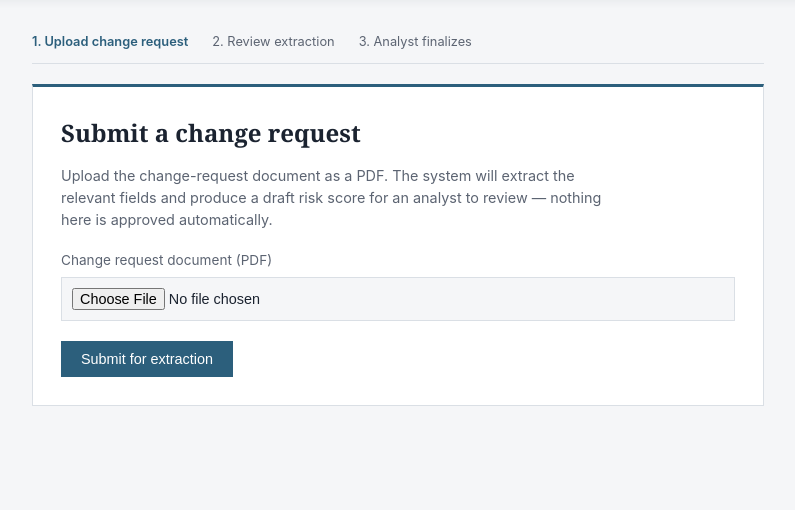
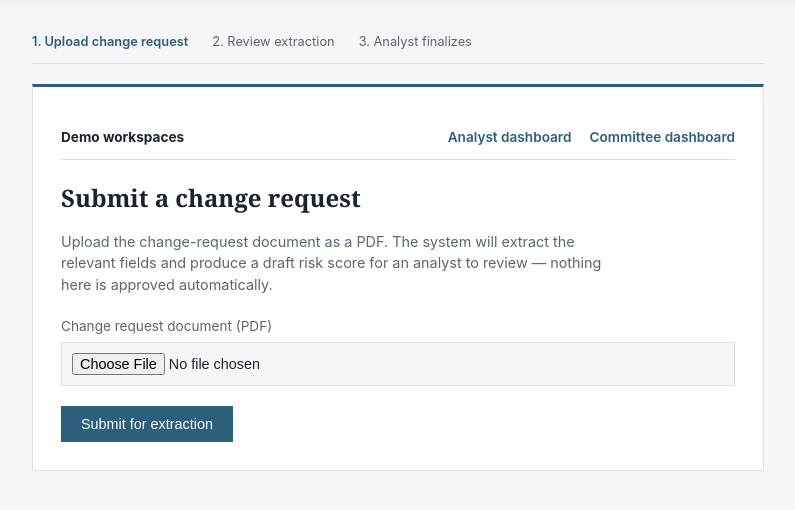
Before and after one commit to ebtenorio-myridius/geniushack3, a FastAPI app: page /intake in a window 1280 px wide. Shown: the part 91-601 px from the top of the page, without its empty margins (242-1037 px from the left). Run offline with FastAPI, Linux system fonts and the light colour scheme; some libraries are stand-ins or nearby versions.

Commit message:
Add analyst and committee workspaces

```diff
--- a/src/app/routers/intake.py
+++ b/src/app/routers/intake.py
@@ -21,6 +21,45 @@ _MAX_UPLOAD_BYTES = 10 * 1024 * 1024
 @router.get("", response_class=HTMLResponse)
 async def intake_form(request: Request):
     return templates.TemplateResponse(request, "intake.html", {})
+
+
+def _queue_context(cases):
+    return {
+        "cases": cases,
+        "events_by_case": {case.case_id: case_store.list_events(case.case_id) for case in cases},
+    }
+
+
+@router.get("/analyst/dashboard/demo", response_class=HTMLResponse)
+async def analyst_dashboard(request: Request):
+    cases = case_store.list_cases()
+    return templates.TemplateResponse(
+        request,
+        "analyst_dashboard.html",
+        _queue_context(cases) | {"decisioned_cases": [case for case in cases if case.status == CaseStatus.decisioned]},
+    )
+
+
+@router.get("/committee/dashboard/demo", response_class=HTMLResponse)
+async def committee_dashboard(request: Request):
+    cases = case_store.list_cases((CaseStatus.committee_review,))
+    return templates.TemplateResponse(
+        request,
+        "committee_dashboard.html",
+        _queue_context(cases),
+    )
+
+
+@router.get("/analyst/decisioned", response_class=HTMLResponse)
+async def analyst_decisioned(request: Request):
+    cases = case_store.list_cases((CaseStatus.decisioned,))
+    return templates.TemplateResponse(request, "case_list.html", {"title": "Decisioned cases", "role": "analyst", "cases": cases})
+
+
+@router.get("/committee/decisioned", response_class=HTMLResponse)
+async def committee_decisioned(request: Request):
+    cases = case_store.list_cases((CaseStatus.decisioned,))
+    return templates.TemplateResponse(request, "case_list.html", {"title": "Decisioned cases", "role": "committee", "cases": cases})
 
 
 @router.post("/upload", response_class=HTMLResponse)
--- a/src/app/static/css/style.css
+++ b/src/app/static/css/style.css
@@ -168,6 +168,25 @@ textarea, input[type="text"] {
 
 .committee-facts dd { margin-top: 8px; }
 
+.dashboard-nav {
+    display: flex;
+    flex-wrap: wrap;
+    gap: 18px;
+    align-items: center;
+    margin: 0 0 20px;
+    padding: 12px 0;
+    border-bottom: 1px solid var(--border);
+    color: var(--ink-muted);
+    font-size: 0.85rem;
+}
+
+.dashboard-nav strong { color: var(--ink); margin-right: auto; }
+.dashboard-nav a { color: var(--accent); text-decoration: none; font-weight: 600; }
+.dashboard-nav a:hover { text-decoration: underline; }
+
+.case-table-wrap { overflow-x: auto; }
+.case-table { min-width: 680px; }
+
 .htmx-indicator {
     display: none;
     margin-left: 12px;
--- a/src/app/templates/intake.html
+++ b/src/app/templates/intake.html
@@ -10,6 +10,11 @@
 </ol>
 
 <section class="panel">
+    <nav class="dashboard-nav">
+        <strong>Demo workspaces</strong>
+        <a href="/intake/analyst/dashboard/demo">Analyst dashboard</a>
+        <a href="/intake/committee/dashboard/demo">Committee dashboard</a>
+    </nav>
     <h1>Submit a change request</h1>
     <p class="panel__hint">
         Upload the change-request document as a PDF. The system will extract
```
Also changed, not shown: docs/manual/user-manual.md (+19 -1 lines), src/app/services/case_store.py (+13 -0 lines), src/app/templates/analyst_dashboard.html (added, +17 -0 lines), src/app/templates/case_list.html (added, +15 -0 lines), src/app/templates/committee_dashboard.html (added, +16 -0 lines), src/app/templates/partials/case_table.html (added, +22 -0 lines), tests/test_case_store.py (+17 -0 lines).
